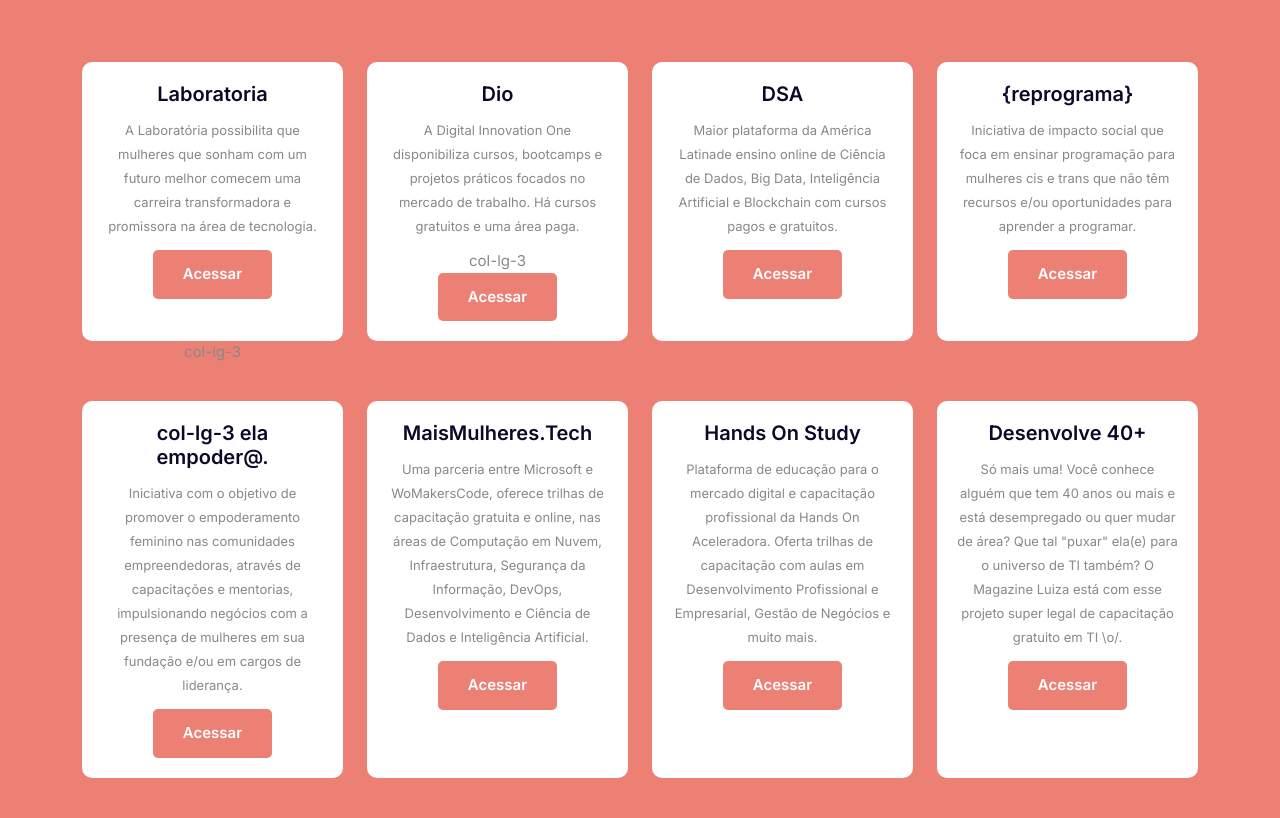
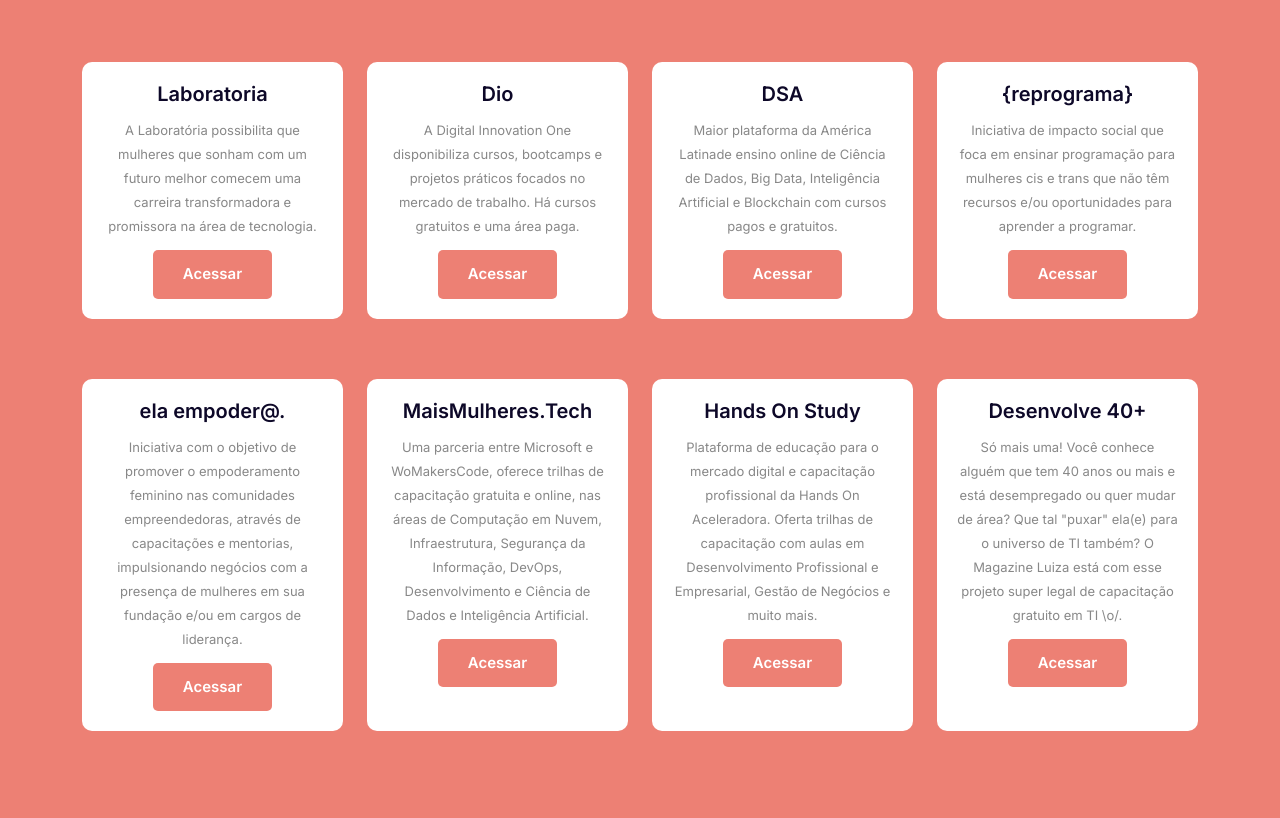
Before and after one commit to jessicarolyne/Dev-little-girls, a Django app: page /site_devlittlegirls_app/ in a window 1280 px wide. Shown: the part 1942-2760 px from the top of the page. Run offline with Django 3.2, Linux system fonts and the light colour scheme; some libraries are stand-ins or nearby versions.

Commit message:
Ajusta texto na página, item Cursos

```diff
--- a/site_devlittlegirls_app/templates/Django/index.html
+++ b/site_devlittlegirls_app/templates/Django/index.html
@@ -233,7 +233,7 @@
                             </div>
                         </div>
                         <!-- End Table Head -->
-                    </div>col-lg-3
+                    </div>
                     <!-- End Single Table-->
                 </div>
                 <div class="col-lg-3 col-md-6 col-12 courses-div">
@@ -247,7 +247,7 @@
                             <p class="course-description">
                                 A Digital Innovation One disponibiliza cursos, bootcamps e projetos práticos focados no
                                 mercado de trabalho. Há cursos gratuitos e uma área paga.
-                            </p>col-lg-3
+                            </p>
                             <div class="button">
                                 <a href="https://digitalinnovation.one/" class="btn">Acessar</a>
                             </div>
@@ -304,7 +304,7 @@
                     <div class="single-table wow fadeInUp courses-card" data-wow-delay=".8s">
                         <!-- Table Head -->
                         <div class="table-head">
-                            <h5 class="title">col-lg-3
+                            <h5 class="title">
                                 ela empoder@.
                             </h5>
                             <p class="course-description">
```
